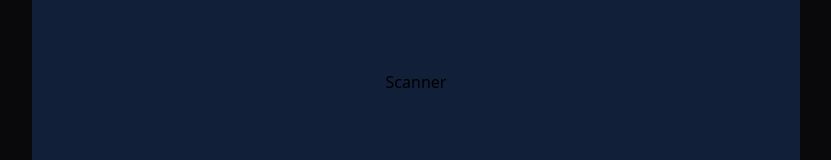
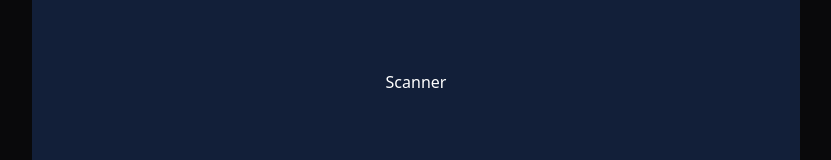
Before and after one commit to sitcon-tw/skill-tree, a Next.js app: page /scanner in a window 1280 px wide. Shown: the part 281-441 px from the top of the page, without its empty margins (224-1055 px from the left). Built offline with nearby package versions, Linux system fonts and the light colour scheme.

Commit message:
updated style

```diff
--- a/app/(app)/scanner/page.tsx
+++ b/app/(app)/scanner/page.tsx
@@ -1,3 +1,3 @@
 export default function Scanner() {
-  return <h1>Scanner</h1>;
+  return <h1 className="text-white">Scanner</h1>;
 }
--- a/components/Scanner.tsx
+++ b/components/Scanner.tsx
@@ -1,3 +1,3 @@
 export default function Scanner() {
-  return <h1>Scanner</h1>;
+  return <h1 className="text-white">Scanner</h1>;
 }
```
